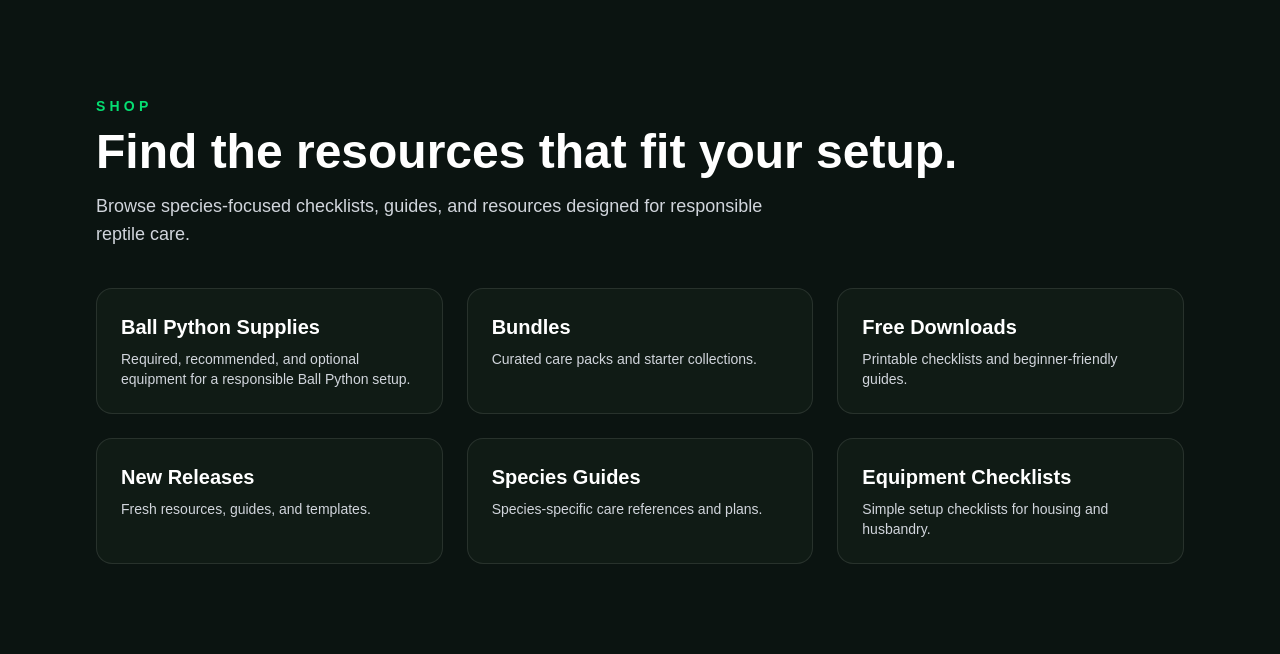
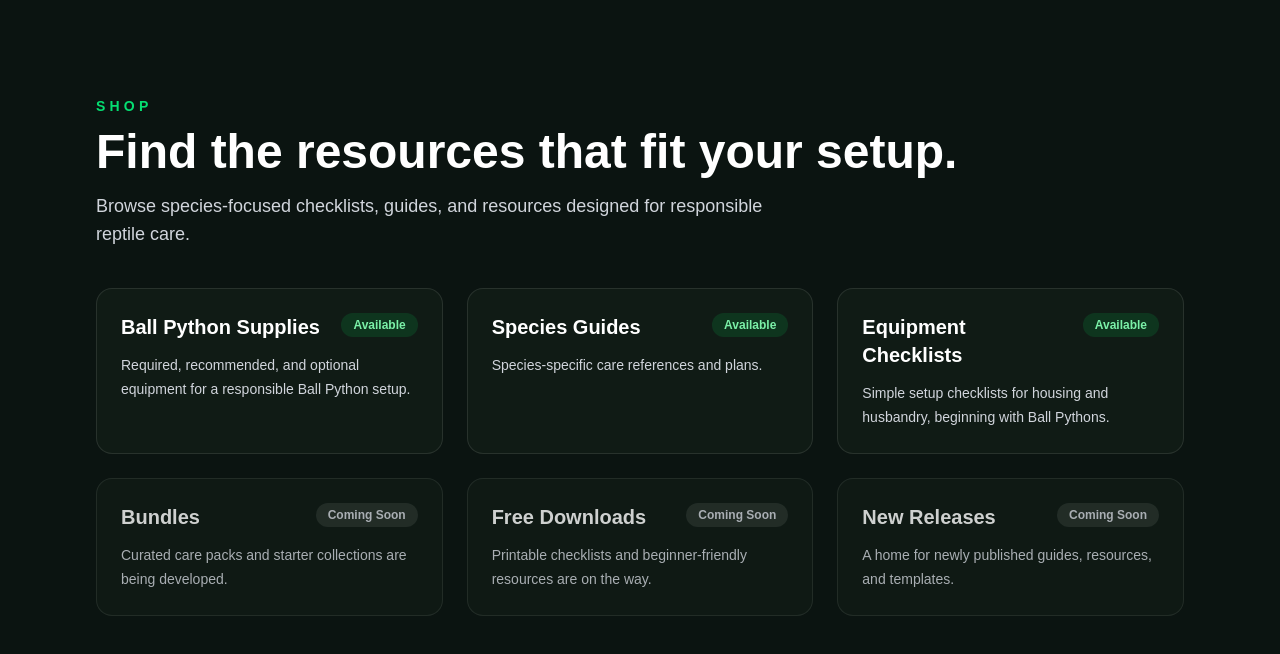
Before and after one commit to scalesandtailsrescue72-star/scaleswiki, a Next.js app: page /shop in a window 1280 px wide. Shown: the top 654 px of the page. Built offline with nearby package versions, Linux system fonts and the light colour scheme.

Commit message:
Clarify upcoming Shop categories

```diff
--- a/app/shop/page.tsx
+++ b/app/shop/page.tsx
@@ -1,12 +1,12 @@
 import Link from "next/link";
 
 const categories = [
-  { title: "Ball Python Supplies", description: "Required, recommended, and optional equipment for a responsible Ball Python setup.", href: "/shop/ball-python-supplies" },
-  { title: "Bundles", description: "Curated care packs and starter collections.", href: "/" },
-  { title: "Free Downloads", description: "Printable checklists and beginner-friendly guides.", href: "/" },
-  { title: "New Releases", description: "Fresh resources, guides, and templates.", href: "/" },
-  { title: "Species Guides", description: "Species-specific care references and plans.", href: "/species" },
-  { title: "Equipment Checklists", description: "Simple setup checklists for housing and husbandry.", href: "/shop/ball-python-supplies" },
+  { title: "Ball Python Supplies", description: "Required, recommended, and optional equipment for a responsible Ball Python setup.", href: "/shop/ball-python-supplies", status: "Available" },
+  { title: "Species Guides", description: "Species-specific care references and plans.", href: "/species", status: "Available" },
+  { title: "Equipment Checklists", description: "Simple setup checklists for housing and husbandry, beginning with Ball Pythons.", href: "/shop/ball-python-supplies", status: "Available" },
+  { title: "Bundles", description: "Curated care packs and starter collections are being developed.", status: "Coming Soon" },
+  { title: "Free Downloads", description: "Printable checklists and beginner-friendly resources are on the way.", status: "Coming Soon" },
+  { title: "New Releases", description: "A home for newly published guides, resources, and templates.", status: "Coming Soon" },
 ];
 
 export default function ShopPage() {
@@ -16,22 +16,27 @@ export default function ShopPage() {
         <div className="mb-10">
           <p className="text-sm font-semibold uppercase tracking-[0.3em] text-green-400">Shop</p>
           <h1 className="mt-3 text-4xl font-semibold sm:text-5xl">Find the resources that fit your setup.</h1>
-          <p className="mt-4 max-w-2xl text-lg text-gray-300">
-            Browse species-focused checklists, guides, and resources designed for responsible reptile care.
-          </p>
+          <p className="mt-4 max-w-2xl text-lg text-gray-300">Browse species-focused checklists, guides, and resources designed for responsible reptile care.</p>
         </div>
 
         <div className="grid gap-6 md:grid-cols-2 xl:grid-cols-3">
-          {categories.map((category) => (
-            <Link
-              key={category.title}
-              href={category.href}
-              className="rounded-2xl border border-white/10 bg-[#101B15] p-6 transition hover:border-green-500/40 hover:bg-[#14201a]"
-            >
-              <h2 className="text-xl font-semibold text-white">{category.title}</h2>
-              <p className="mt-2 text-sm text-gray-300">{category.description}</p>
-            </Link>
-          ))}
+          {categories.map((category) => {
+            const content = (
+              <>
+                <div className="flex items-start justify-between gap-4">
+                  <h2 className="text-xl font-semibold text-white">{category.title}</h2>
+                  <span className={`shrink-0 rounded-full px-3 py-1 text-xs font-semibold ${category.status === "Available" ? "bg-green-500/15 text-green-300" : "bg-white/10 text-gray-300"}`}>{category.status}</span>
+                </div>
+                <p className="mt-3 text-sm leading-6 text-gray-300">{category.description}</p>
+              </>
+            );
+
+            return category.href ? (
+              <Link key={category.title} href={category.href} className="rounded-2xl border border-white/10 bg-[#101B15] p-6 transition hover:border-green-500/40 hover:bg-[#14201a]">{content}</Link>
+            ) : (
+              <div key={category.title} className="rounded-2xl border border-white/10 bg-[#101B15] p-6 opacity-80">{content}</div>
+            );
+          })}
         </div>
       </section>
     </main>
```
